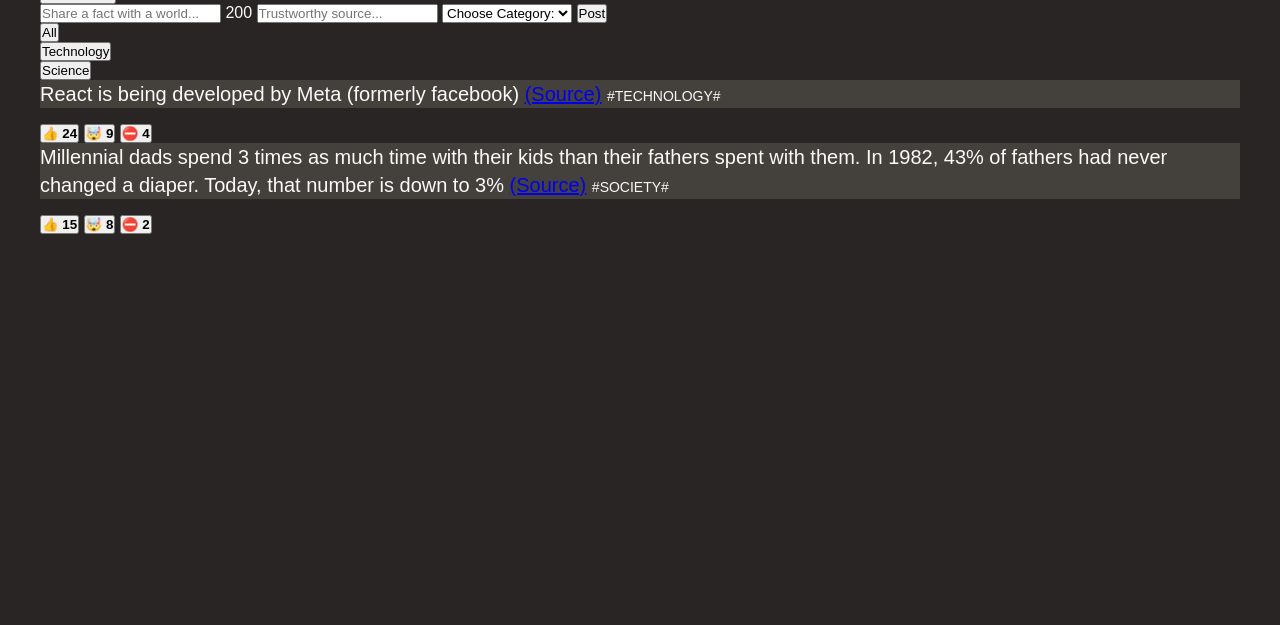
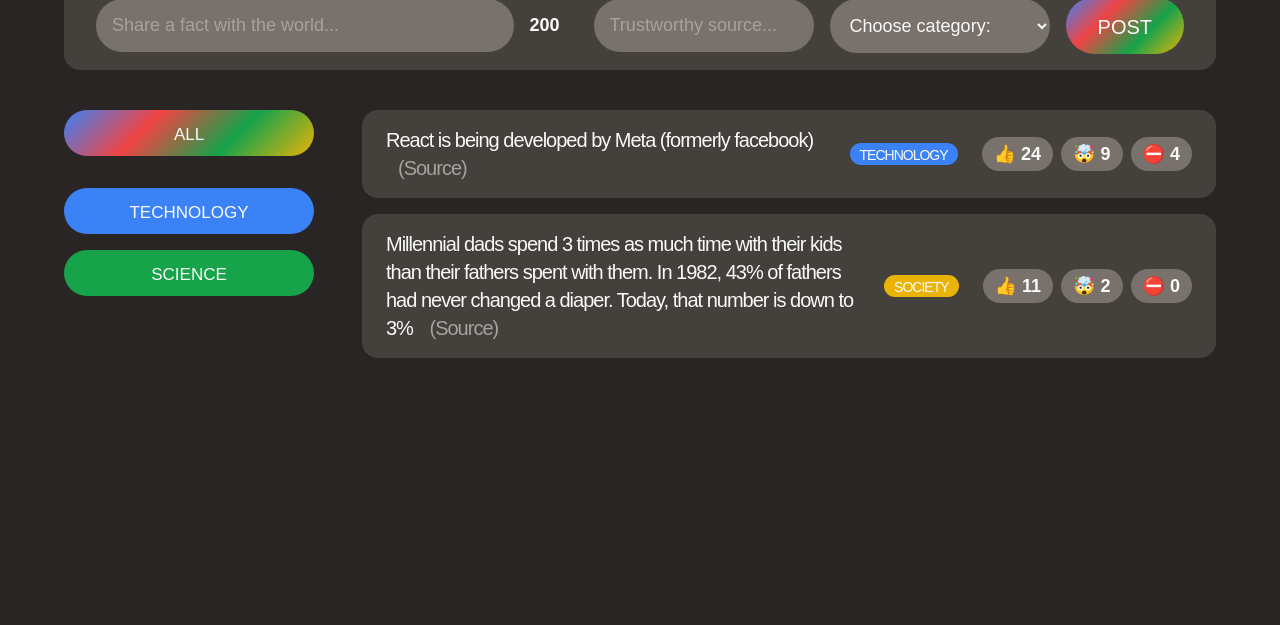
Before and after one commit to sohaib09/Full_Stack_App, a plain HTML site: page index.html in a window 1280 px wide. Shown: the part 175-800 px from the top of the page. Drawn offline with Linux system fonts and the light colour scheme; a web font is replaced by a local one.

Commit message:
css portion completed

```diff
--- a/index.html
+++ b/index.html
@@ -4,79 +4,116 @@
     <meta charset="UTF-8" />
     <meta http-equiv="X-UA-Compatible" content="IE=edge" />
     <meta name="viewport" content="width=device-width, initial-scale=1.0" />
+
+    <link rel="preconnect" href="https://fonts.googleapis.com" />
+    <link rel="preconnect" href="https://fonts.gstatic.com" crossorigin />
+    <link
+      href="https://fonts.googleapis.com/css2?family=Coiny&family=Sono:wght@400;600&display=swap"
+      rel="stylesheet"
+    />
+
+    <link href="style.css" rel="stylesheet" />
     <title>Today I Learned!</title>
-    <link rel="stylesheet" href="style.css">
-    <link rel="preconnect" href="https://fonts.googleapis.com">
-    <link rel="preconnect" href="https://fonts.gstatic.com" crossorigin>
-    <link href="https://fonts.googleapis.com/css2?family=Coiny&family=Sono:wght@400;500;600;700;800&display=swap" rel="stylesheet">
-
   </head>
   <body>
-    <header>
-      <img src="logo.png" height="68" width="68" alt="Today I Learned Logo" />
+    <div class="container">
+      <header class="header">
+        <div class="logo">
+          <img
+            src="logo.png"
+            height="68"
+            width="68"
+            alt="Today I Learned Logo"
+          />
           <h1>Today I Learned</h1>
-      <button>Share a fact</button>
+        </div>
+
+        <button class="btn btn-large">Share a fact</button>
       </header>
 
-    <form>
-      <input type = "text" placeholder="Share a fact with a world...">
+      <form class="fact-form">
+        <input type="text" placeholder="Share a fact with the world..." />
         <span>200</span>
-      <input type = "text" placeholder="Trustworthy source...">
+        <input type="text" placeholder="Trustworthy source..." />
         <select>
-        <option value = "">Choose Category:</option>
-        <option value = "technology">Technology</option>
-        <option value = "science">Science</option>
-        <option value = "finance">Finance</option>
+          <option value="">Choose category:</option>
+          <option value="technology">Technology</option>
+          <option value="science">Science</option>
+          <option value="finance">Finance</option>
         </select>
-      <button>Post</button>
-    </form class = "fact-form">
-    <main>
+        <button class="btn btn-large">Post</button>
+      </form>
+
+      <main class="main">
         <aside>
           <ul>
-          <li><button>All</button></li>
-          <li>
-            <button>Technology</button>
+            <li class="category">
+              <button class="btn btn-all-categories">All</button>
             </li>
-          <li>
-            <button>Science</button>
+            <li class="category">
+              <button
+                class="btn btn-category"
+                style="background-color: #3b82f6"
+              >
+                Technology
+              </button>
+            </li>
+            <li class="category">
+              <button
+                class="btn btn-category"
+                style="background-color: #16a34a"
+              >
+                Science
+              </button>
             </li>
           </ul>
         </aside>
 
         <section>
           <ul>
-          <li>
-            <p class = "fact">
+            <li class="fact">
+              <p>
                 React is being developed by Meta (formerly facebook)
-              <a href="https://opensource.fb.com/" target="_blank">(Source)</a>
-              <span class = "tag">#technology#</span>
-              <div>
-              <button>👍 <strong>24</strong></button>
-              <button>🤯 <strong>9</strong></button>
-              <button>⛔️ <strong>4</strong></button>
+                <a
+                  class="source"
+                  href="https://opensource.fb.com/"
+                  target="_blank"
+                  >(Source)</a
+                >
+              </p>
+              <span class="tag" style="background-color: #3b82f6"
+                >technology</span
+              >
+              <div class="vote-buttons">
+                <button>👍 24</button>
+                <button>🤯 9</button>
+                <button>⛔️ 4</button>
               </div>
-            </p>
             </li>
-          <li>
-            <p class = "fact">
+
+            <li class="fact">
+              <p>
                 Millennial dads spend 3 times as much time with their kids than
                 their fathers spent with them. In 1982, 43% of fathers had never
                 changed a diaper. Today, that number is down to 3%
+
                 <a
+                  class="source"
                   href="https://www.mother.ly/parenting/millennial-dads-spend-more-time-with-their-kids"
                   target="_blank"
                   >(Source)</a
                 >
-              <span class = "tag">#society#</span>
-              <div>
-                <button>👍 <strong>15</strong></button>
-                <button>🤯 <strong>8</strong></button>
-                <button>⛔️ <strong>2</strong></button>
+              </p>
+              <span class="tag" style="background-color: #eab308">society</span>
+              <div class="vote-buttons">
+                <button>👍 11</button>
+                <button>🤯 2</button>
+                <button>⛔️ 0</button>
               </div>
-            </p>
             </li>
           </ul>
         </section>
       </main>
+    </div>
   </body>
 </html>
--- a/style.css
+++ b/style.css
@@ -1,4 +1,4 @@
-*{
+* {
   margin: 0;
   padding: 0;
   box-sizing: border-box;
@@ -7,39 +7,216 @@
 body {
   background-color: #292524;
   color: #fafaf9;
-    font-family: 'Sono', sans-serif;
-    padding: 40px;
+  font-family: "Sono", sans-serif;
+  padding: 48px 64px;
+}
+
+/* MAIN LAYOUT */
+.container {
+  max-width: 1500px;
+  margin: 0 auto;
+}
+
+.header {
+  margin-bottom: 40px;
+  display: flex;
+  align-items: center;
+  justify-content: space-between;
+}
+
+.main {
+  display: grid;
+  grid-template-columns: 250px 1fr;
+  gap: 48px;
+}
+
+@media (max-width: 900px) {
+  .main {
+    grid-template-columns: 1fr;
+  }
+}
+
+/* ELEMENTS */
+
+.logo {
+  display: flex;
+  align-items: center;
+  gap: 16px;
+}
+
+.logo img {
+  width: 68px;
+  height: 68px;
 }
 
 h1 {
   font-size: 42px;
   text-transform: uppercase;
-    text-align: center;
-    font-family: 'Coiny', sans-serif;
-    color: #fafaf9;
+  font-family: "Coiny", sans-serif;
+  line-height: 1;
+  margin-top: 6px;
 }
 
-.fact-form {
-    background-color: #44403c;
-    margin-bottom: 40px;
-    padding: 16px 40px;
+.category {
+  margin-bottom: 16px;
 }
 
 .fact {
   font-size: 20px;
   line-height: 1.4;
-    color: #fafaf9;
   background-color: #44403c;
   margin-bottom: 16px;
+  padding: 16px 24px;
+  letter-spacing: -1px;
+  border-radius: 16px;
+
+  display: flex;
+  align-items: center;
+  gap: 24px;
+}
+
+@media (max-width: 1200px) {
+  .fact {
+    flex-direction: column;
+    align-items: flex-end;
+    gap: 12px;
+  }
 }
 
 .tag {
   text-transform: uppercase;
   font-size: 14px;
-    font-family: 'Coiny', sans-serif;
-    color: #fafaf9;
+  font-family: "Coiny", sans-serif;
+  padding-top: 3px;
+  padding-left: 10px;
+  padding-right: 10px;
+  border-radius: 100px;
+}
+
+.vote-buttons {
+  margin-left: auto;
+  flex-shrink: 0;
+
+  display: flex;
+  gap: 8px;
+}
+
+.vote-buttons button {
+  border: none;
+  background-color: #78716c;
+  font-size: 18px;
+  padding: 6px 12px;
+  border-radius: 100px;
+  color: inherit;
+  font-family: inherit;
+  font-weight: 600;
+  cursor: pointer;
+  transition: 0.3s;
+}
+
+.vote-buttons button:hover {
+  background-color: #292524;
 }
 
 ul {
   list-style: none;
 }
+
+.source:link,
+.source:visited {
+  color: #a8a29e;
+  text-decoration: none;
+  margin-left: 12px;
+  transition: 0.3s;
+}
+
+.source:hover,
+.source:active {
+  color: #3b82f6;
+}
+
+.btn {
+  border: none;
+  font-family: "Coiny", sans-serif;
+  line-height: 1;
+  text-transform: uppercase;
+  font-size: 17px;
+  padding: 16px 0 13px;
+  background-image: linear-gradient(135deg, #3b82f6, #ef4444, #16a34a, #eab308);
+  color: inherit;
+  border-radius: 100px;
+  cursor: pointer;
+  transition: 0.3s;
+}
+
+.btn:hover {
+  transform: scale(110%) rotate(-2deg);
+}
+
+.btn-large {
+  font-size: 20px;
+  padding: 20px 32px 17px;
+}
+
+.btn-all-categories {
+  margin-bottom: 16px;
+  width: 100%;
+}
+
+.btn-category {
+  width: 100%;
+  background-image: none;
+}
+
+/* FORM */
+.fact-form {
+  background-color: #44403c;
+  margin-bottom: 40px;
+  padding: 16px 32px;
+  display: flex;
+  align-items: center;
+  gap: 16px;
+  border-radius: 16px;
+}
+
+.fact-form input,
+.fact-form select {
+  width: 220px;
+  background-color: #78716c;
+  border: none;
+  border-radius: 100px;
+  padding: 16px;
+  font-size: 18px;
+  color: inherit;
+  font-family: inherit;
+}
+
+.fact-form input::placeholder {
+  color: #a8a29e;
+}
+
+.fact-form input:first-child {
+  flex-grow: 1;
+}
+
+.fact-form span {
+  font-weight: 600;
+  font-size: 18px;
+  margin-right: 18px;
+}
+
+@media (max-width: 1000px) {
+  body {
+    padding: 32px 48px;
+  }
+
+  .fact-form {
+    flex-direction: column;
+    align-items: stretch;
+  }
+
+  .fact-form input,
+  .fact-form select {
+    width: auto;
+  }
+}
```
Lines whose indentation alone changed are shown as unchanged.
